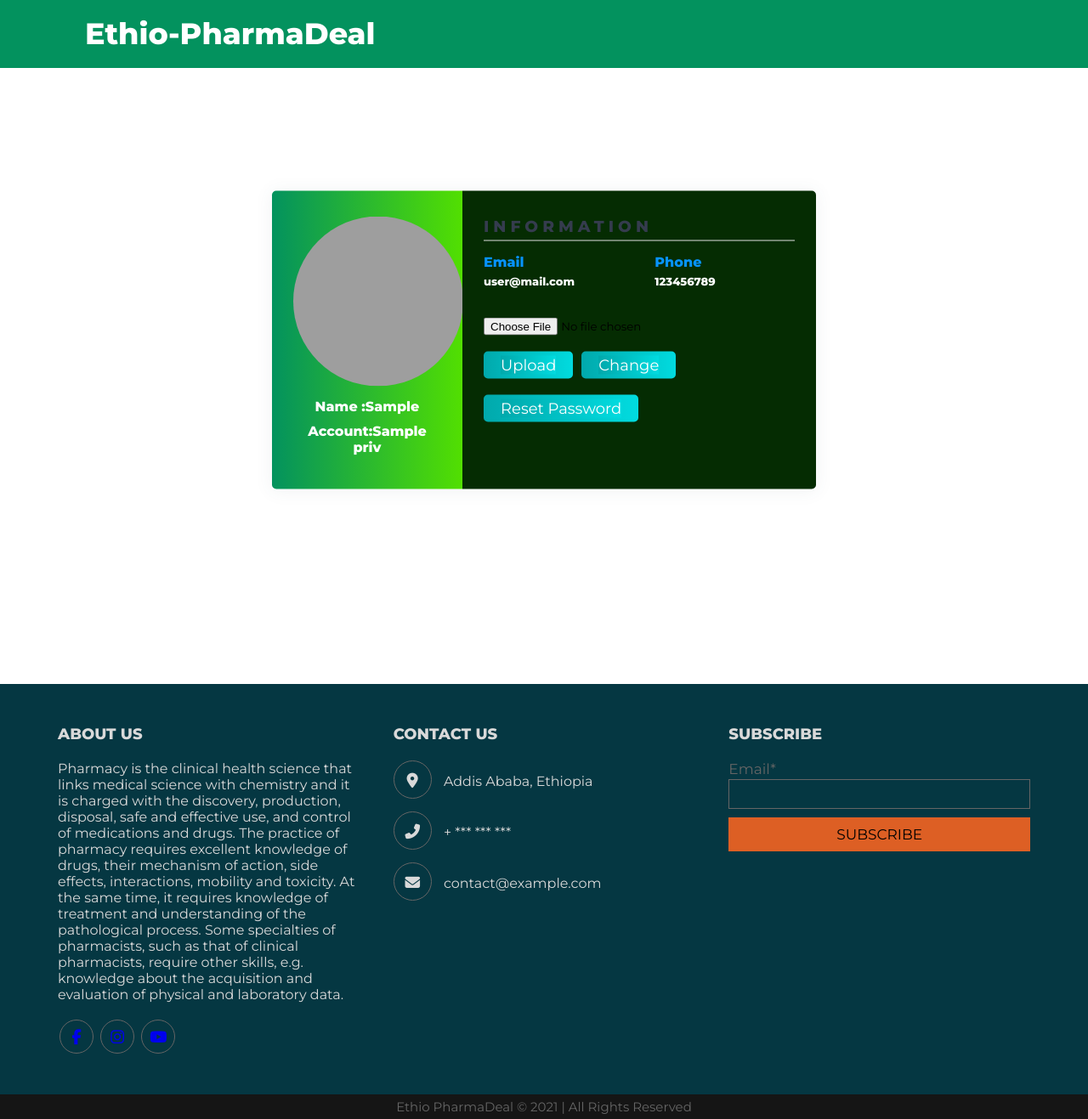
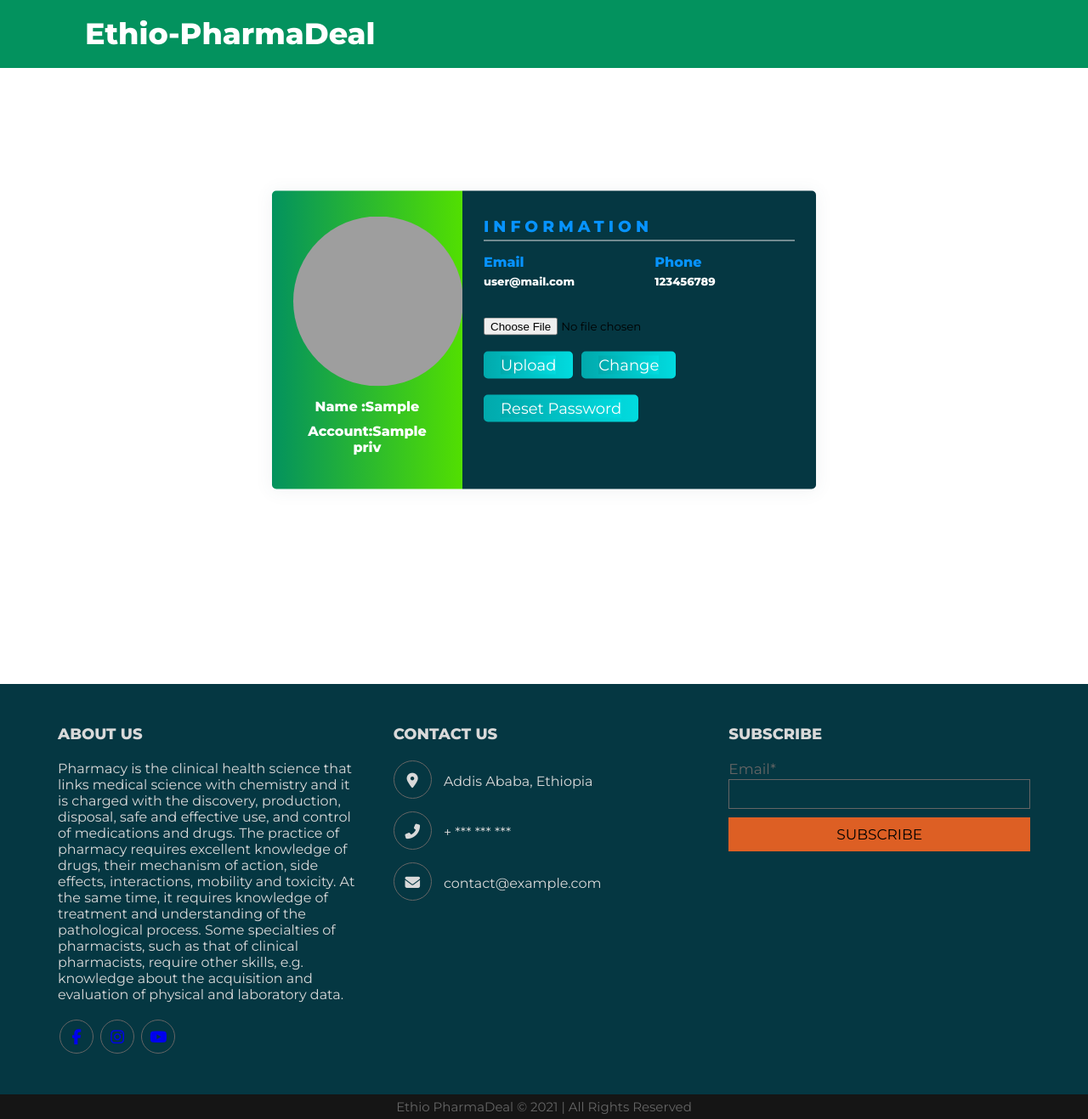
Before and after one commit to NahomTadesse/pharm, a Django app: template templates/Profile.html in a window 1280 px wide. Shown: the whole page at 85% size. Run offline with Django 3.2, Linux system fonts and the light colour scheme; the template is opened without the code that fills it: most values are stand-ins (such as "Sample title", 1, 10 or a date in 2020); some libraries are stand-ins or nearby versions; grey boxes are pictures that could not be loaded.

Commit message:
Update base.css

```diff
--- a/static/css/base.css
+++ b/static/css/base.css
@@ -335,7 +335,7 @@ footer{
 
 .wrapper .right{
   width: 65%;
-  background: rgb(5, 44, 2);
+  background:#053742;
   padding: 30px 25px;
   border-top-right-radius: 5px;
   border-bottom-right-radius: 5px;
@@ -351,7 +351,7 @@ footer{
   margin-bottom: 15px;
   padding-bottom: 5px;
   border-bottom: 1px solid #e0e0e0;
-  color: #353c4e;
+  color:#0793ff;
   text-transform: uppercase;
   letter-spacing: 5px;
 }
@@ -398,7 +398,14 @@ footer{
   line-height: 45px;
   padding: 5px 20px;
 }
+.wrapper .social_media ul li:hover{
 
+  font-size: 20%;
+
+}
+.wrapper .social_media ul li button:hover{
+  font-size: 20%;
+}
 .wrapper .social_media ul li button{
   color :#fff;
   display: flex;
```
